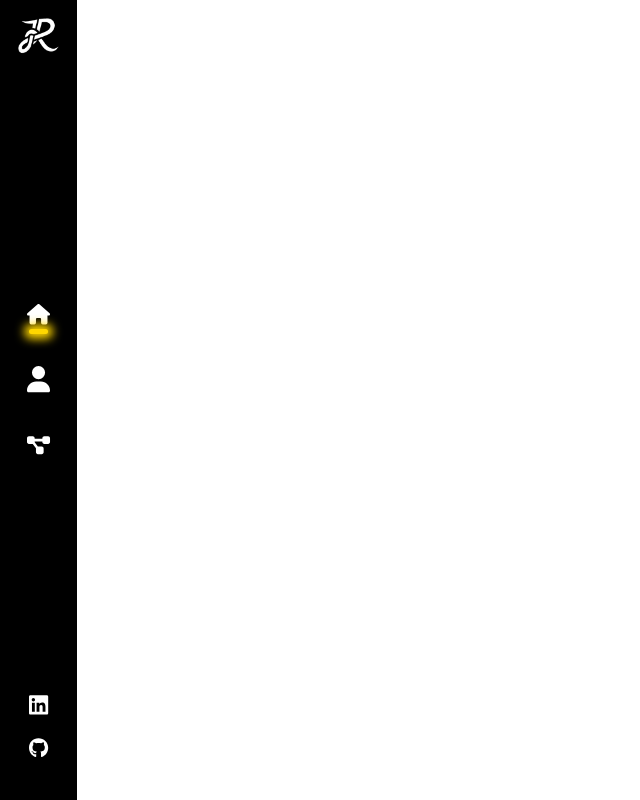
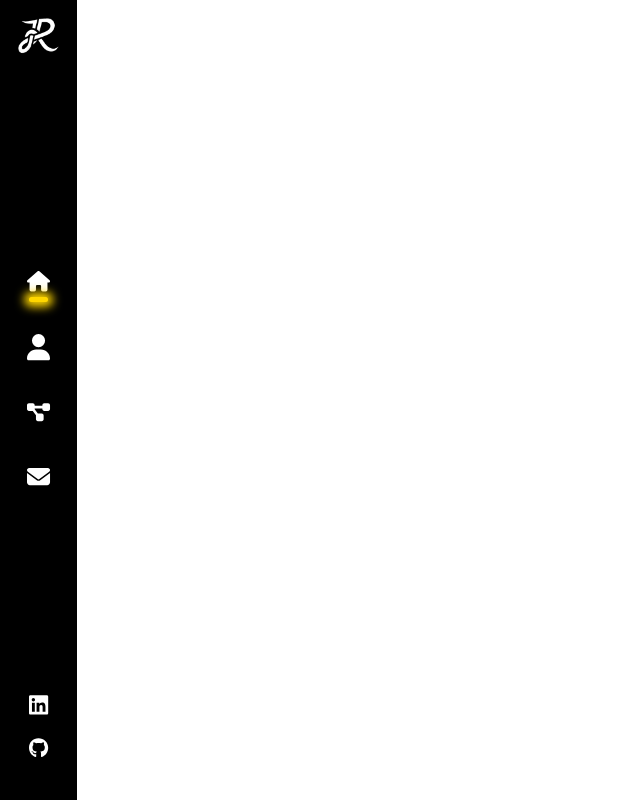
Before and after one commit to Rohan-Swain/my_portfolio, a React (Create React App) app: page / in a window 1280 px wide. Shown: the whole page, without its empty margins (0-640 px from the left). Built offline with nearby package versions, Linux system fonts and the light colour scheme.

Commit message:
Added Contact Route: DONE

```diff
--- a/src/App.js
+++ b/src/App.js
@@ -11,6 +11,7 @@ function App() {
           <Route index element={<Homepage />} />
           <Route path="/about" element={<Homepage />} />
           <Route path="/projects" element={<Homepage />} />
+          <Route path="/contact" element={<Homepage />} />
         </Route>
       </Routes>
     </>
--- a/src/Components/Header/index.js
+++ b/src/Components/Header/index.js
@@ -4,6 +4,7 @@ import LogoR from "../../assets/images/logo-r.png";
 import { NavLink } from "react-router-dom";
 import { FontAwesomeIcon } from "@fortawesome/react-fontawesome";
 import {
+  faEnvelope,
   faHome,
   faProjectDiagram,
   faUser,
@@ -33,6 +34,11 @@ function Header() {
               <FontAwesomeIcon icon={faProjectDiagram} />
             </NavLink>
           </li>
+          <li>
+            <NavLink end to="/contact">
+              <FontAwesomeIcon icon={faEnvelope} />
+            </NavLink>
+          </li>
         </ul>
       </div>
       <div id="socials">
--- a/src/Components/Header/index.scss
+++ b/src/Components/Header/index.scss
@@ -55,6 +55,14 @@
                     a {
                         &::before {
                             content: 'PROJECTS'
+                        }
+                    }
+                }
+
+                &:nth-child(4) {
+                    a {
+                        &::before {
+                            content: 'CONTACT'
                         }
                     }
                 }
```
